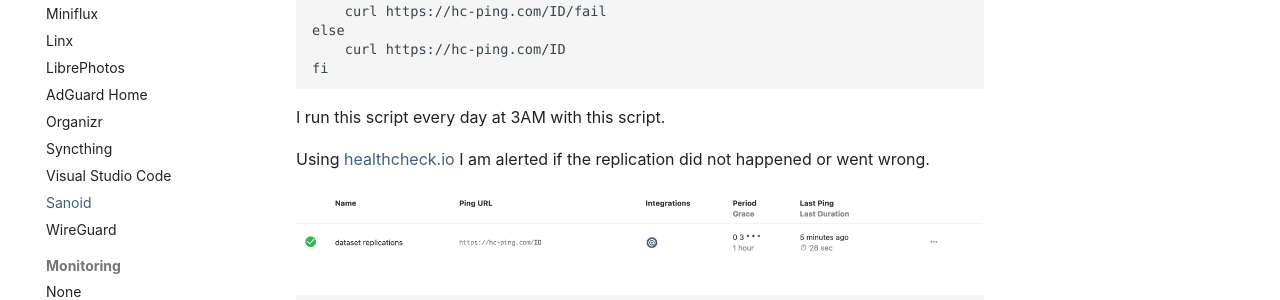
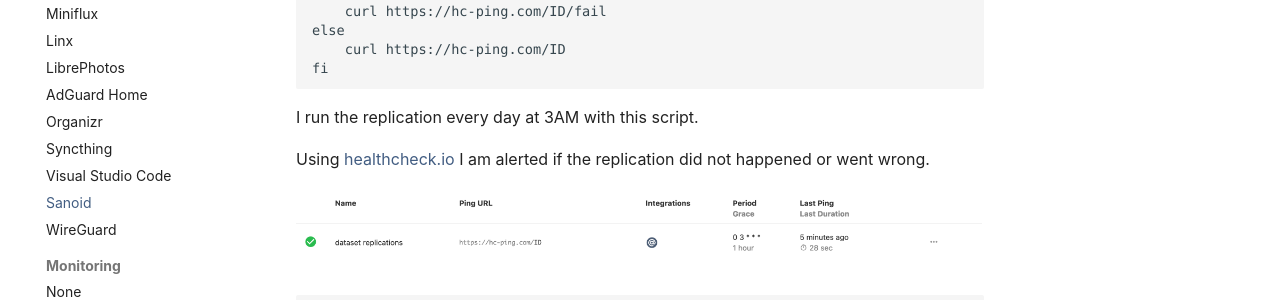
Before and after one commit to xorob0/docs, an MkDocs documentation site: the page built from docs/services/sanoid.md, in a window 1280 px wide and 900 px high, scrolled down 2108 px. Shown: the part 497-797 px from the top of the window. Built offline with MkDocs 1.6.1 and Material for MkDocs 9.7.7, drawn with Linux system fonts in a browser that asks for light colours.

Commit message:
fix typo

````diff
--- a/docs/services/sanoid.md
+++ b/docs/services/sanoid.md
@@ -121,7 +121,7 @@ else
 fi
 ```
 
-I run this script every day at 3AM with this script.
+I run the replication every day at 3AM with this script.
 
 Using [healthcheck.io](healthcheck.io) I am alerted if the replication did not happened or went wrong.
 
````
